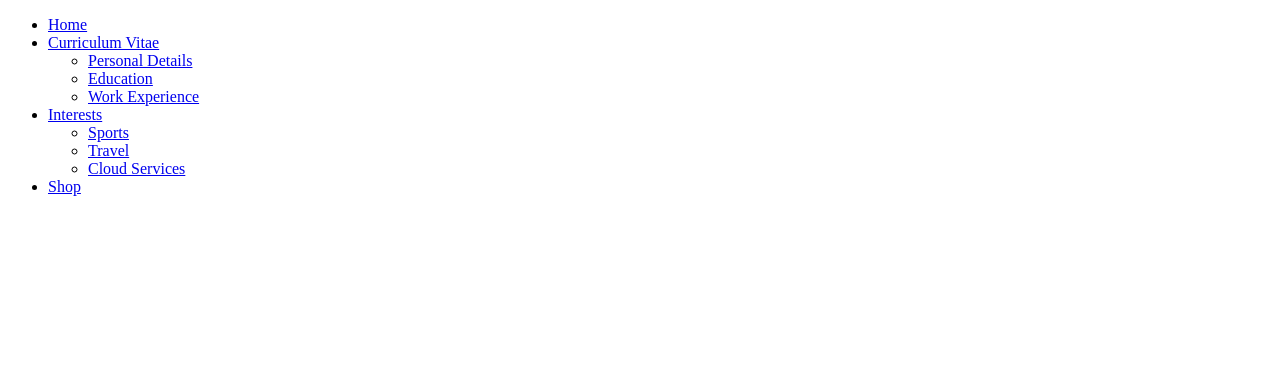
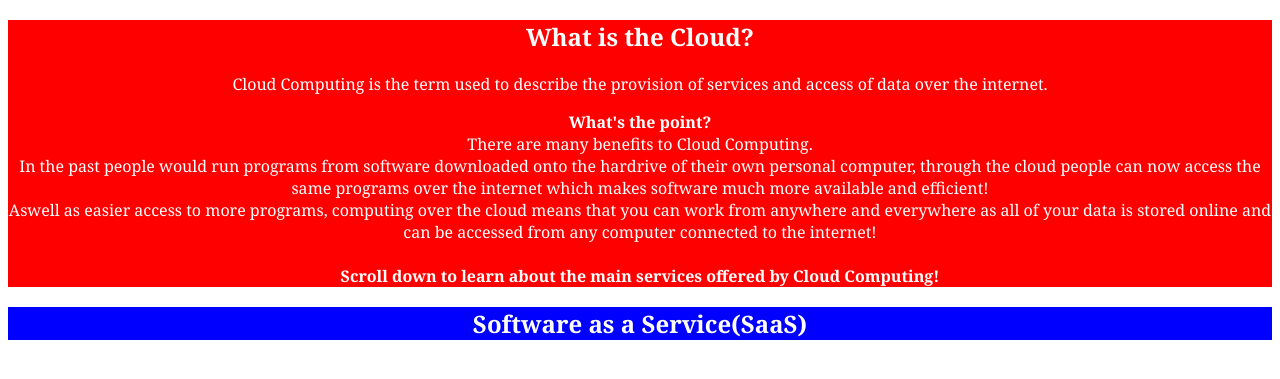
Before and after one commit to alexeemz/IS117469494, a PHP site: page /Interests/cloud.html in a window 1280 px wide. Shown: the top 379 px of the page. Run offline with PHP 8.4, Linux system fonts and the light colour scheme; some libraries are stand-ins or nearby versions.

Commit message:
about cloud and pagepiling switch

```diff
--- a/CV/cv_page1.html
+++ b/CV/cv_page1.html
@@ -5,6 +5,7 @@
 <title>Personal</title>
 <link rel= "stylesheet" href= "../mystylesheet.css" type = "text/css" />
 
+<!-- Adding Bootstrap -->
 <link rel="stylesheet" href="https://maxcdn.bootstrapcdn.com/bootstrap/4.0.0/css/bootstrap.min.css" integrity="sha384-Gn5384xqQ1aoWXA+058RXPxPg6fy4IWvTNh0E263XmFcJlSAwiGgFAW/dAiS6JXm" crossorigin="anonymous">
 <script src="https://code.jquery.com/jquery-3.2.1.slim.min.js" integrity="sha384-KJ3o2DKtIkvYIK3UENzmM7KCkRr/rE9/Qpg6aAZGJwFDMVNA/GpGFF93hXpG5KkN" crossorigin="anonymous"></script>
 <script src="https://cdnjs.cloudflare.com/ajax/libs/popper.js/1.12.9/umd/popper.min.js" integrity="sha384-ApNbgh9B+Y1QKtv3Rn7W3mgPxhU9K/ScQsAP7hUibX39j7fakFPskvXusvfa0b4Q" crossorigin="anonymous"></script>
--- a/CV/cv_page2.html
+++ b/CV/cv_page2.html
@@ -5,6 +5,7 @@
 <title>Education</title>
 <link rel="stylesheet" href="../mystylesheet.css" type="text/css" />
 
+<!-- Adding Bootstrap -->
 <link rel="stylesheet" href="https://maxcdn.bootstrapcdn.com/bootstrap/4.0.0/css/bootstrap.min.css" integrity="sha384-Gn5384xqQ1aoWXA+058RXPxPg6fy4IWvTNh0E263XmFcJlSAwiGgFAW/dAiS6JXm" crossorigin="anonymous">
 <script src="https://code.jquery.com/jquery-3.2.1.slim.min.js" integrity="sha384-KJ3o2DKtIkvYIK3UENzmM7KCkRr/rE9/Qpg6aAZGJwFDMVNA/GpGFF93hXpG5KkN" crossorigin="anonymous"></script>
 <script src="https://cdnjs.cloudflare.com/ajax/libs/popper.js/1.12.9/umd/popper.min.js" integrity="sha384-ApNbgh9B+Y1QKtv3Rn7W3mgPxhU9K/ScQsAP7hUibX39j7fakFPskvXusvfa0b4Q" crossorigin="anonymous"></script>
--- a/CV/cv_page3.html
+++ b/CV/cv_page3.html
@@ -5,6 +5,7 @@
     <title>Work Experience</title>
     <link rel="stylesheet" href="../mystylesheet.css" type="text/css" />
 
+    <!-- Adding Bootstrap -->
     <link rel="stylesheet" href="https://maxcdn.bootstrapcdn.com/bootstrap/4.0.0/css/bootstrap.min.css" integrity="sha384-Gn5384xqQ1aoWXA+058RXPxPg6fy4IWvTNh0E263XmFcJlSAwiGgFAW/dAiS6JXm" crossorigin="anonymous">
 <script src="https://code.jquery.com/jquery-3.2.1.slim.min.js" integrity="sha384-KJ3o2DKtIkvYIK3UENzmM7KCkRr/rE9/Qpg6aAZGJwFDMVNA/GpGFF93hXpG5KkN" crossorigin="anonymous"></script>
 <script src="https://cdnjs.cloudflare.com/ajax/libs/popper.js/1.12.9/umd/popper.min.js" integrity="sha384-ApNbgh9B+Y1QKtv3Rn7W3mgPxhU9K/ScQsAP7hUibX39j7fakFPskvXusvfa0b4Q" crossorigin="anonymous"></script>
--- a/Interests/cloud.html
+++ b/Interests/cloud.html
@@ -1,26 +1,40 @@
 <!DOCTYPE html>
+<html>
+   <head>
+      <title>Cloud Services</title>
+      <link rel="stylesheet" href="../pagepiling.css">
 
-	<div class="menu">
-           <ul>
-               <li><a href="../homepage.html">Home</a></li>
+     <!--Page Piling-->
+<link rel="stylesheet" type="text/css" href="https://cdnjs.cloudflare.com/ajax/libs/pagePiling.js/1.5.4/jquery.pagepiling.css" />
+<script src="http://ajax.googleapis.com/ajax/libs/jquery/1.11.1/jquery.min.js"></script>
+<script type="text/javascript" src="https://cdnjs.cloudflare.com/ajax/libs/pagePiling.js/1.5.4/jquery.pagepiling.js"></script>
 
-               <li><a href="../CV/cv_page1.html">Curriculum Vitae</a>
-                   <ul>
-                       <li><a href="../CV/cv_page1.html">Personal Details</a></li>
-                       <li><a href="../CV/cv_page2.html">Education</a></li>
-                       <li><a href="../CV/cv_page3.html">Work Experience</a></li>
-                   </ul>
-               </li>
+<script type = "text/javascript">
+    $(document).ready(function() {
+	$('#pagepiling').pagepiling();
+});
+</script>
+   </head>
 
-               <li><a href="../Interests/sports.html">Interests</a>
-                  <ul>
-                      <li><a href="../Interests/sports.html">Sports</a></li>
-                      <li><a href="../Interests/travel.html">Travel</a></li>
-                      <li><a href="../Interest/cloud.html">Cloud Services</a></li>
-                  </ul>
-               </li>
+<body>
+           <div id="pagepiling">
+           <div class="section" id="section1">
+             <h2><strong>What is the Cloud?</strong></h2>
+              <p>Cloud Computing is the term used to describe the provision of services
+              and access of data over the internet.<br></p><p><strong>What's the point?</strong><br>
+              There are many benefits to Cloud Computing.<br> In the past people would run programs
+              from software downloaded onto the hardrive of their own personal computer, through the cloud people can now access
+              the same programs over the internet which makes software much more available and efficient!
+            <br>Aswell as easier access to more programs, computing over the cloud means that you can work from anywhere and everywhere as all of your data is stored online and can be accessed from any computer connected to the internet!
+            <br><br><strong>Scroll down to learn about the main services offered by Cloud Computing!</strong></p>
+           </div>
+           <div class="section" id="section2">
+              <h2><strong>Software as a Service(SaaS)</strong></h2>
+              <p></p>
 
-               <li><a href="../ebusiness/Ebus1.php">Shop</a>
-               </li>
-           </ul>
            </div>
+           </div>
+
+
+           </body>
+           </html>
--- /dev/null
+++ b/pagepiling.css
@@ -0,0 +1,17 @@
+#section1{
+    background-color:red;
+}
+
+#section2{
+    background-color:blue;
+}
+
+#section3{
+    background-color:green;
+}
+
+.section{
+    text-align: center;
+    color:white;
+    font-family:Georgia, Serif;
+}
```
Also changed, not shown: Interests/int_pages.css (deleted, +0 -16 lines), Interests/sports.html (+6 -10 lines), Interests/travel.html (+2 -6 lines), homepage.html (+3 -5 lines), mystylesheet.css (+4 -4 lines).
